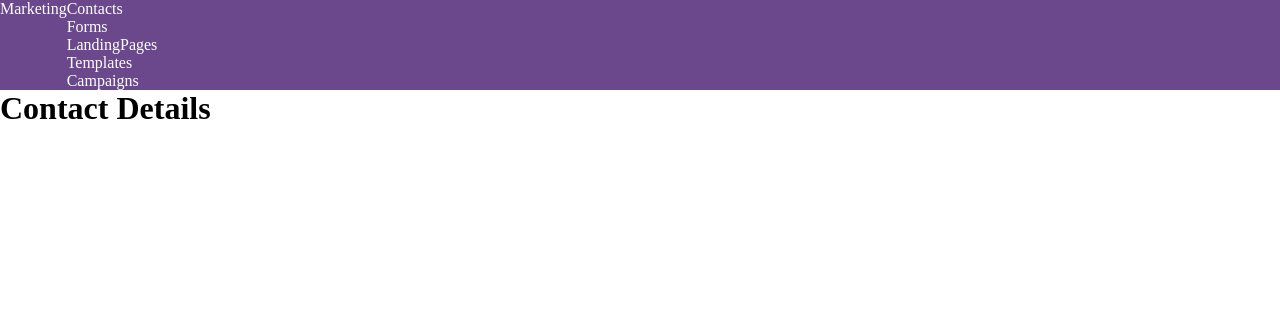
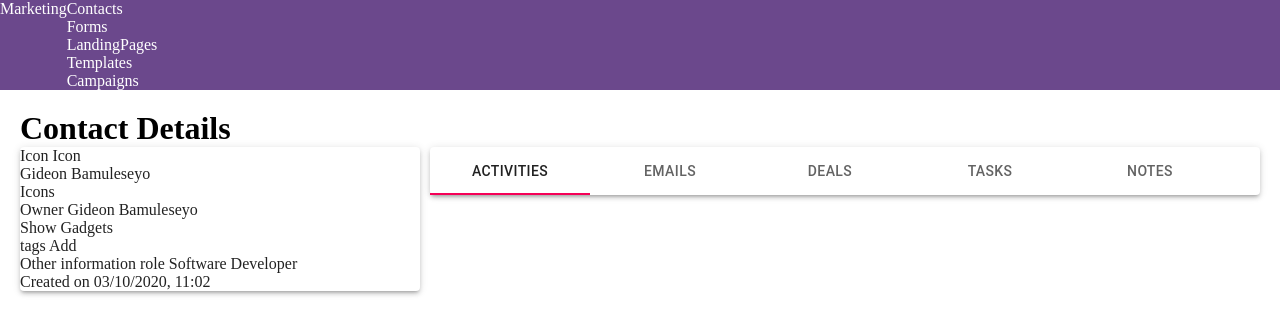
Before and after one commit to lytes20/engage-web, a React (Create React App) app: page /contact-details in a window 1280 px wide. Shown: the top 334 px of the page. Built offline with nearby package versions, Linux system fonts and the light colour scheme; the HTML template or start-up script is replaced by a standard one.

Commit message:
Add contact details main content

```diff
--- /dev/null
+++ b/src/assets/styles/contactdetails.scss
@@ -0,0 +1,25 @@
+.contact-details-container {
+  padding: 20px;
+//   height: 100vh;
+}
+
+.contact-details-content {
+  display: flex;
+  height: 100%;
+//   border: 1px solid red;
+  justify-content: space-between;
+}
+
+.contact-details-side,
+.contact-details-main {
+  height: 100%;
+}
+.contact-details-main {
+  flex: 1;
+  margin-left: 10px;
+}
+.contact-details-side {
+  flex-grow: 0;
+  flex-shrink: 0;
+  width: 25em;
+}
--- /dev/null
+++ b/src/components/ContactDetailSide.jsx
@@ -0,0 +1,34 @@
+import React from "react";
+import Paper from '@material-ui/core/Paper';
+
+import "../assets/styles/contacts.scss";
+
+function ContactDetailsSide() {
+  return (
+    <Paper elevation={3}>
+      Icon Icon
+      <div>Gideon Bamuleseyo</div>
+      Icons
+      <div>
+          Owner
+          Gideon Bamuleseyo
+      </div>
+      Show Gadgets
+
+      <div>
+          tags
+          Add
+      </div>
+      <div>
+          Other information
+          role
+          Software Developer
+      </div>
+      <div>
+          Created on 03/10/2020, 11:02
+      </div>
+    </Paper>
+  );
+}
+
+export default ContactDetailsSide;
--- a/src/components/ContactDetails.jsx
+++ b/src/components/ContactDetails.jsx
@@ -1,16 +1,24 @@
 import React from "react";
 
-import "../assets/styles/contacts.scss";
+import "../assets/styles/contactdetails.scss";
+import ContactDetailsSide from "./ContactDetailSide";
+import ContactDetailsMain from "./ContactDetailsMain";
 
 function ContactDetails() {
   return (
-    <div>
+    <div className="contact-details-container">
       <h1>Contact Details</h1>
       {/* contact details side  */}
-      <div></div>
+      <div className="contact-details-content">
+        <div className="contact-details-side">
+          <ContactDetailsSide />
+        </div>
 
-      {/* contact details main  */}
-      <div></div>
+        {/* contact details main  */}
+        <div className="contact-details-main">
+          <ContactDetailsMain />
+        </div>
+      </div>
     </div>
   );
 }
--- /dev/null
+++ b/src/components/ContactDetailsMain.jsx
@@ -0,0 +1,27 @@
+import React from "react";
+
+import Paper from "@material-ui/core/Paper";
+import Tabs from "@material-ui/core/Tabs";
+import Tab from "@material-ui/core/Tab";
+
+import "../assets/styles/contacts.scss";
+import { tabsItems } from "../data";
+function ContactDetailsSide() {
+  const [value, setValue] = React.useState(0);
+
+  const handleChange = (event, newValue) => {
+    setValue(newValue);
+  };
+
+  return (
+    <Paper elevation={3}>
+      <div>
+        <Tabs value={value} onChange={handleChange}>
+          {tabsItems.map((item) => <Tab key={item.name} label={item.name}/>)}
+        </Tabs>
+      </div>
+    </Paper>
+  );
+}
+
+export default ContactDetailsSide;
--- a/src/data/index.js
+++ b/src/data/index.js
@@ -6,5 +6,16 @@ export const contacts = [
   createData("Gideon Bamuleseyo", "02/10/2020, 11:02", "", "Confirmed"),
   createData("Guy R ", "02/10/2020, 11:02", "", "Confirmed"),
   createData("Pink J ", "02/10/2020, 11:02", "", "Confirmed"),
-  createData("Taylor S", "02/10/2020, 11:02", "", "Confirmed"),
+  createData("Taylor S", "02/10/2020, 11:02", "", "Confirmed")
 ];
+
+function createTab(name) {
+  return { name };
+}
+export const tabsItems = [
+  createTab("Activities"),
+  createTab("Emails"),
+  createTab("Deals"),
+  createTab("Tasks"),
+  createTab("Notes"),
+];
```
